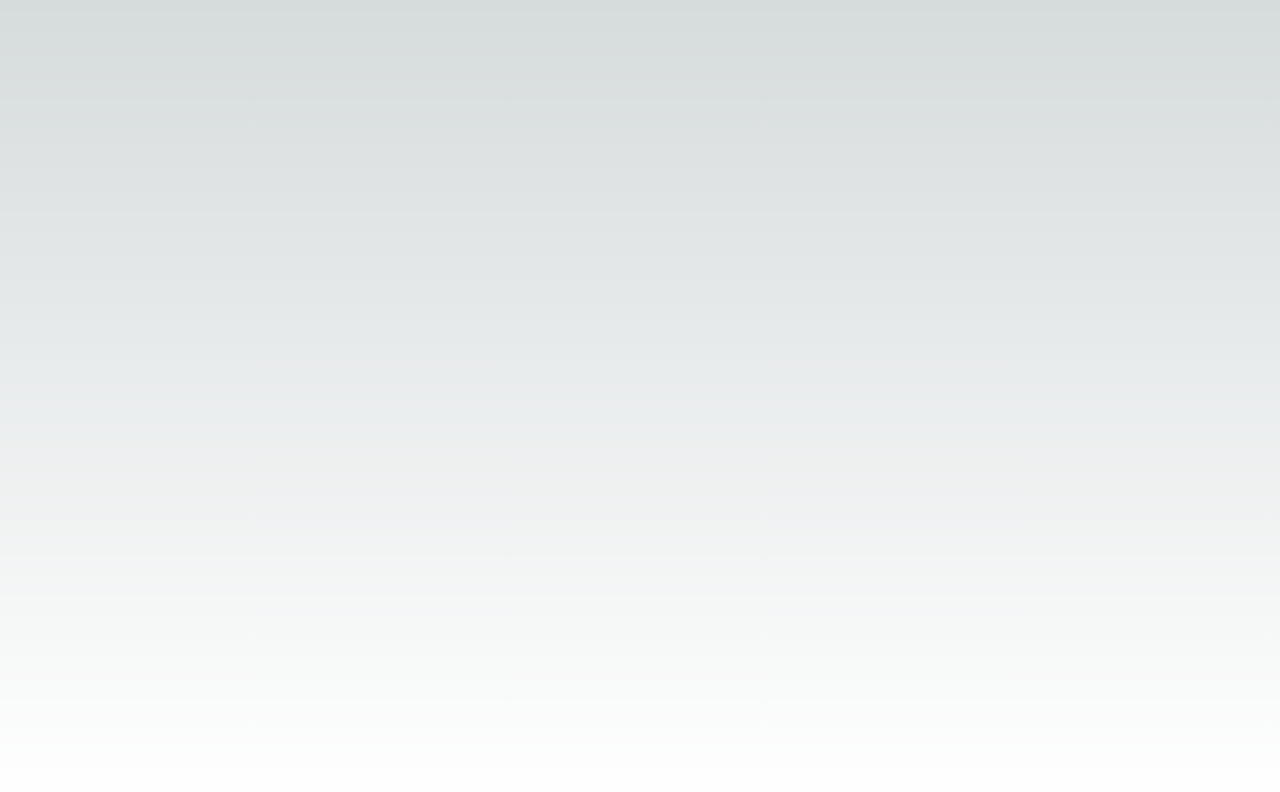
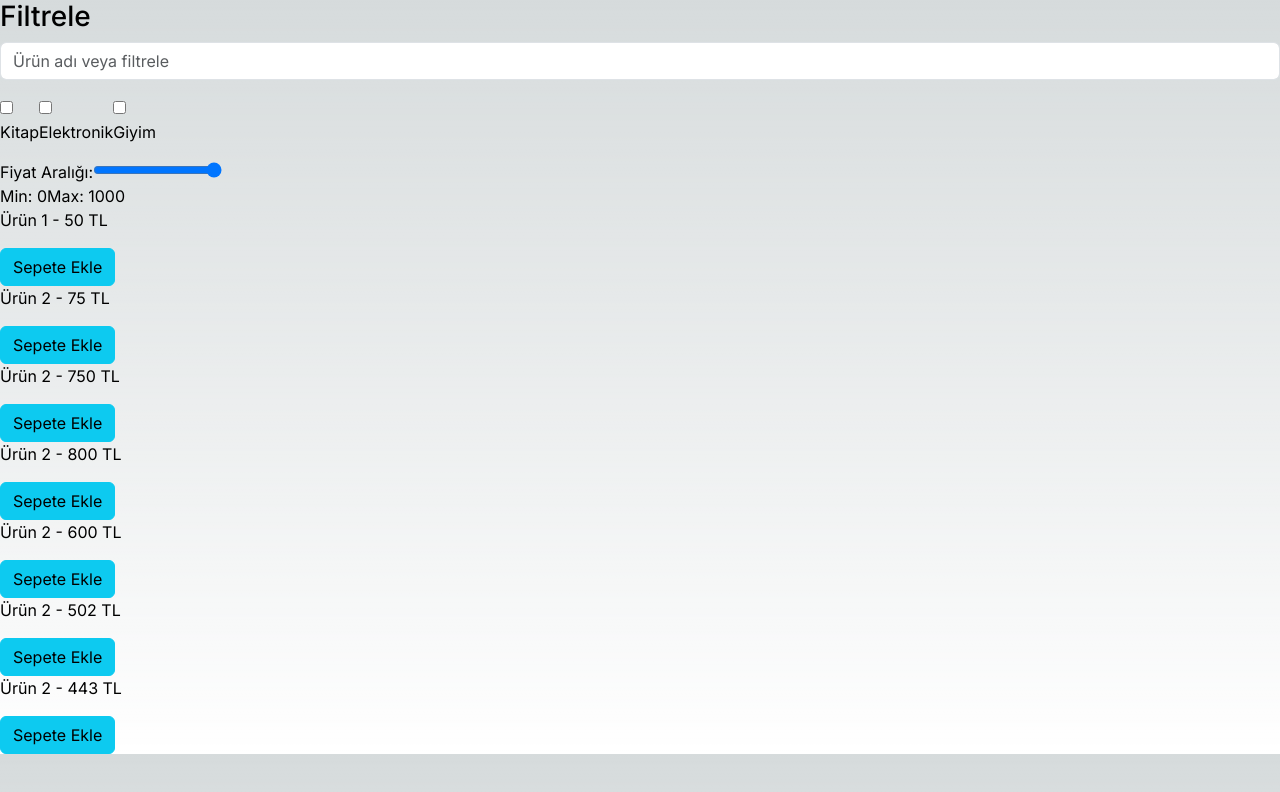
Before and after one commit to GoktugYmsk/pinsoft-shopping-challange, a Next.js app: page / in a window 1280 px wide. Shown: the top 792 px of the page. Built offline with nearby package versions, Linux system fonts and the light colour scheme.

Commit message:
added content

```diff
--- /dev/null
+++ b/src/app/components/content/index.tsx
@@ -0,0 +1,95 @@
+'use client'
+import React, { useState } from 'react';
+import { InputGroup, Input, Button } from 'reactstrap';
+
+interface Product {
+    isim: string;
+    fiyat: number;
+}
+
+function Content() {
+    const [filtre, setFiltre] = useState<string>('');
+    const [fiyatAraligi, setFiyatAraligi] = useState<[number, number]>([0, 1000]);
+
+    const urunleriFiltrele = (urun: Product): boolean => {
+        return (
+            urun.isim.toLowerCase().includes(filtre.toLowerCase()) &&
+            urun.fiyat >= fiyatAraligi[0] &&
+            urun.fiyat <= fiyatAraligi[1]
+        );
+    };
+
+    const products: Product[] = [
+        { isim: 'Ürün 1', fiyat: 50 },
+        { isim: 'Ürün 2', fiyat: 75 },
+        { isim: 'Ürün 2', fiyat: 750 },
+        { isim: 'Ürün 2', fiyat: 800 },
+        { isim: 'Ürün 2', fiyat: 600 },
+        { isim: 'Ürün 2', fiyat: 502 },
+        { isim: 'Ürün 2', fiyat: 443 },
+    ];
+
+    return (
+        <>
+            <div className='container-content '>
+                <div className='container-content__box'>
+                    <div className='container-content__box-left'>
+                        <div className='container-content__box-left__filter'>
+                            <h3>Filtrele</h3>
+                            <InputGroup className="mb-3">
+                                <Input
+                                    placeholder="Ürün adı veya filtrele"
+                                    aria-label="search"
+                                    aria-describedby="basic-addon1"
+                                    onChange={(e) => setFiltre(e.target.value)}
+                                />
+                            </InputGroup>
+                        </div>
+                        <div className='container-content__box-left__top'>
+                            <label>
+                                <input type='checkbox' />
+                                <p>Kitap</p>
+                            </label>
+
+                            <label>
+                                <input type='checkbox' />
+                                <p>Elektronik</p>
+                            </label>
+
+                            <label>
+                                <input type='checkbox' />
+                                <p>Giyim</p>
+                            </label>
+                        </div>
+                        <div className="container-content__box-left__down__filter">
+                            <label>Fiyat Aralığı:</label>
+                            <input
+                                type="range"
+                                min="0"
+                                max="1000"
+                                value={fiyatAraligi[1]}
+                                onChange={(e) => setFiyatAraligi([fiyatAraligi[0], parseInt(e.target.value, 10)])}
+                            />
+                            <div className="container-content__box-left__down__filter__result">
+                                <span>Min: {fiyatAraligi[0]}</span>
+                                <span>Max: {fiyatAraligi[1]}</span>
+                            </div>
+                        </div>
+                    </div>
+                    <div className='container-content__box-right'>
+                        <div className='container-content__box-right__products'>
+                            {products.filter(urunleriFiltrele).map((product, index) => (
+                                <div className='container-content__box-right__products__top' key={index}>
+                                    <p>{product.isim} - {product.fiyat} TL</p>
+                                    <Button color="info">Sepete Ekle</Button>
+                                </div>
+                            ))}
+                        </div>
+                    </div>
+                </div>
+            </div>
+        </>
+    );
+}
+
+export default Content;
--- a/src/app/globals.css
+++ b/src/app/globals.css
@@ -1,3 +1,5 @@
+@import '~bootstrap/dist/css/bootstrap.min.css';
+
 :root {
   --max-width: 1100px;
   --border-radius: 12px;
@@ -9,30 +11,24 @@
   --background-start-rgb: 214, 219, 220;
   --background-end-rgb: 255, 255, 255;
 
-  --primary-glow: conic-gradient(
-    from 180deg at 50% 50%,
+  --primary-glow: conic-gradient(from 180deg at 50% 50%,
       #16abff33 0deg,
       #0885ff33 55deg,
       #54d6ff33 120deg,
       #0071ff33 160deg,
-    transparent 360deg
-  );
-  --secondary-glow: radial-gradient(
-    rgba(255, 255, 255, 1),
-    rgba(255, 255, 255, 0)
-  );
+      transparent 360deg);
+  --secondary-glow: radial-gradient(rgba(255, 255, 255, 1),
+      rgba(255, 255, 255, 0));
 
   --tile-start-rgb: 239, 245, 249;
   --tile-end-rgb: 228, 232, 233;
-  --tile-border: conic-gradient(
-    #00000080,
+  --tile-border: conic-gradient(#00000080,
       #00000040,
       #00000030,
       #00000020,
       #00000010,
       #00000010,
-    #00000080
-  );
+      #00000080);
 
   --callout-rgb: 238, 240, 241;
   --callout-border-rgb: 172, 175, 176;
@@ -47,24 +43,20 @@
     --background-end-rgb: 0, 0, 0;
 
     --primary-glow: radial-gradient(rgba(1, 65, 255, 0.4), rgba(1, 65, 255, 0));
-    --secondary-glow: linear-gradient(
-      to bottom right,
+    --secondary-glow: linear-gradient(to bottom right,
         rgba(1, 65, 255, 0),
         rgba(1, 65, 255, 0),
-      rgba(1, 65, 255, 0.3)
-    );
+        rgba(1, 65, 255, 0.3));
 
     --tile-start-rgb: 2, 13, 46;
     --tile-end-rgb: 2, 5, 19;
-    --tile-border: conic-gradient(
-      #ffffff80,
+    --tile-border: conic-gradient(#ffffff80,
         #ffffff40,
         #ffffff30,
         #ffffff20,
         #ffffff10,
         #ffffff10,
-      #ffffff80
-    );
+        #ffffff80);
 
     --callout-rgb: 20, 20, 20;
     --callout-border-rgb: 108, 108, 108;
@@ -87,12 +79,9 @@ body {
 
 body {
   color: rgb(var(--foreground-rgb));
-  background: linear-gradient(
-      to bottom,
+  background: linear-gradient(to bottom,
       transparent,
-      rgb(var(--background-end-rgb))
-    )
-    rgb(var(--background-start-rgb));
+      rgb(var(--background-end-rgb))) rgb(var(--background-start-rgb));
 }
 
 a {
--- a/src/app/layout.tsx
+++ b/src/app/layout.tsx
@@ -1,3 +1,5 @@
+
+
 import type { Metadata } from 'next'
 import { Inter } from 'next/font/google'
 import './globals.css'
--- a/src/app/page.module.css
+++ b/src/app/page.module.css
@@ -1,229 +1 @@
-.main {
-  display: flex;
-  flex-direction: column;
-  justify-content: space-between;
-  align-items: center;
-  padding: 6rem;
-  min-height: 100vh;
-}
-
-.description {
-  display: inherit;
-  justify-content: inherit;
-  align-items: inherit;
-  font-size: 0.85rem;
-  max-width: var(--max-width);
-  width: 100%;
-  z-index: 2;
-  font-family: var(--font-mono);
-}
-
-.description a {
-  display: flex;
-  justify-content: center;
-  align-items: center;
-  gap: 0.5rem;
-}
-
-.description p {
-  position: relative;
-  margin: 0;
-  padding: 1rem;
-  background-color: rgba(var(--callout-rgb), 0.5);
-  border: 1px solid rgba(var(--callout-border-rgb), 0.3);
-  border-radius: var(--border-radius);
-}
-
-.code {
-  font-weight: 700;
-  font-family: var(--font-mono);
-}
-
-.grid {
-  display: grid;
-  grid-template-columns: repeat(4, minmax(25%, auto));
-  max-width: 100%;
-  width: var(--max-width);
-}
-
-.card {
-  padding: 1rem 1.2rem;
-  border-radius: var(--border-radius);
-  background: rgba(var(--card-rgb), 0);
-  border: 1px solid rgba(var(--card-border-rgb), 0);
-  transition: background 200ms, border 200ms;
-}
-
-.card span {
-  display: inline-block;
-  transition: transform 200ms;
-}
-
-.card h2 {
-  font-weight: 600;
-  margin-bottom: 0.7rem;
-}
-
-.card p {
-  margin: 0;
-  opacity: 0.6;
-  font-size: 0.9rem;
-  line-height: 1.5;
-  max-width: 30ch;
-}
-
-.center {
-  display: flex;
-  justify-content: center;
-  align-items: center;
-  position: relative;
-  padding: 4rem 0;
-}
-
-.center::before {
-  background: var(--secondary-glow);
-  border-radius: 50%;
-  width: 480px;
-  height: 360px;
-  margin-left: -400px;
-}
-
-.center::after {
-  background: var(--primary-glow);
-  width: 240px;
-  height: 180px;
-  z-index: -1;
-}
-
-.center::before,
-.center::after {
-  content: '';
-  left: 50%;
-  position: absolute;
-  filter: blur(45px);
-  transform: translateZ(0);
-}
-
-.logo {
-  position: relative;
-}
-/* Enable hover only on non-touch devices */
-@media (hover: hover) and (pointer: fine) {
-  .card:hover {
-    background: rgba(var(--card-rgb), 0.1);
-    border: 1px solid rgba(var(--card-border-rgb), 0.15);
-  }
-
-  .card:hover span {
-    transform: translateX(4px);
-  }
-}
-
-@media (prefers-reduced-motion) {
-  .card:hover span {
-    transform: none;
-  }
-}
-
-/* Mobile */
-@media (max-width: 700px) {
-  .content {
-    padding: 4rem;
-  }
-
-  .grid {
-    grid-template-columns: 1fr;
-    margin-bottom: 120px;
-    max-width: 320px;
-    text-align: center;
-  }
-
-  .card {
-    padding: 1rem 2.5rem;
-  }
-
-  .card h2 {
-    margin-bottom: 0.5rem;
-  }
-
-  .center {
-    padding: 8rem 0 6rem;
-  }
-
-  .center::before {
-    transform: none;
-    height: 300px;
-  }
-
-  .description {
-    font-size: 0.8rem;
-  }
-
-  .description a {
-    padding: 1rem;
-  }
-
-  .description p,
-  .description div {
-    display: flex;
-    justify-content: center;
-    position: fixed;
-    width: 100%;
-  }
-
-  .description p {
-    align-items: center;
-    inset: 0 0 auto;
-    padding: 2rem 1rem 1.4rem;
-    border-radius: 0;
-    border: none;
-    border-bottom: 1px solid rgba(var(--callout-border-rgb), 0.25);
-    background: linear-gradient(
-      to bottom,
-      rgba(var(--background-start-rgb), 1),
-      rgba(var(--callout-rgb), 0.5)
-    );
-    background-clip: padding-box;
-    backdrop-filter: blur(24px);
-  }
-
-  .description div {
-    align-items: flex-end;
-    pointer-events: none;
-    inset: auto 0 0;
-    padding: 2rem;
-    height: 200px;
-    background: linear-gradient(
-      to bottom,
-      transparent 0%,
-      rgb(var(--background-end-rgb)) 40%
-    );
-    z-index: 1;
-  }
-}
-
-/* Tablet and Smaller Desktop */
-@media (min-width: 701px) and (max-width: 1120px) {
-  .grid {
-    grid-template-columns: repeat(2, 50%);
-  }
-}
-
-@media (prefers-color-scheme: dark) {
-  .vercelLogo {
-    filter: invert(1);
-  }
-
-  .logo {
-    filter: invert(1) drop-shadow(0 0 0.3rem #ffffff70);
-  }
-}
-
-@keyframes rotate {
-  from {
-    transform: rotate(360deg);
-  }
-  to {
-    transform: rotate(0deg);
-  }
-}
+.main {}
--- a/src/app/page.tsx
+++ b/src/app/page.tsx
@@ -1,11 +1,14 @@
-import Image from 'next/image'
+
+
 import styles from './page.module.css'
+
+import Content from './components/content'
 
 export default function Home() {
   return (
     <main className={styles.main}>
       <div>
-
+        <Content />
       </div>
     </main>
   )
```
Also changed, not shown: package.json (+10 -6 lines), 1 other file (tests, documents, lock files or other folders). Lines whose indentation alone changed are shown as unchanged.
